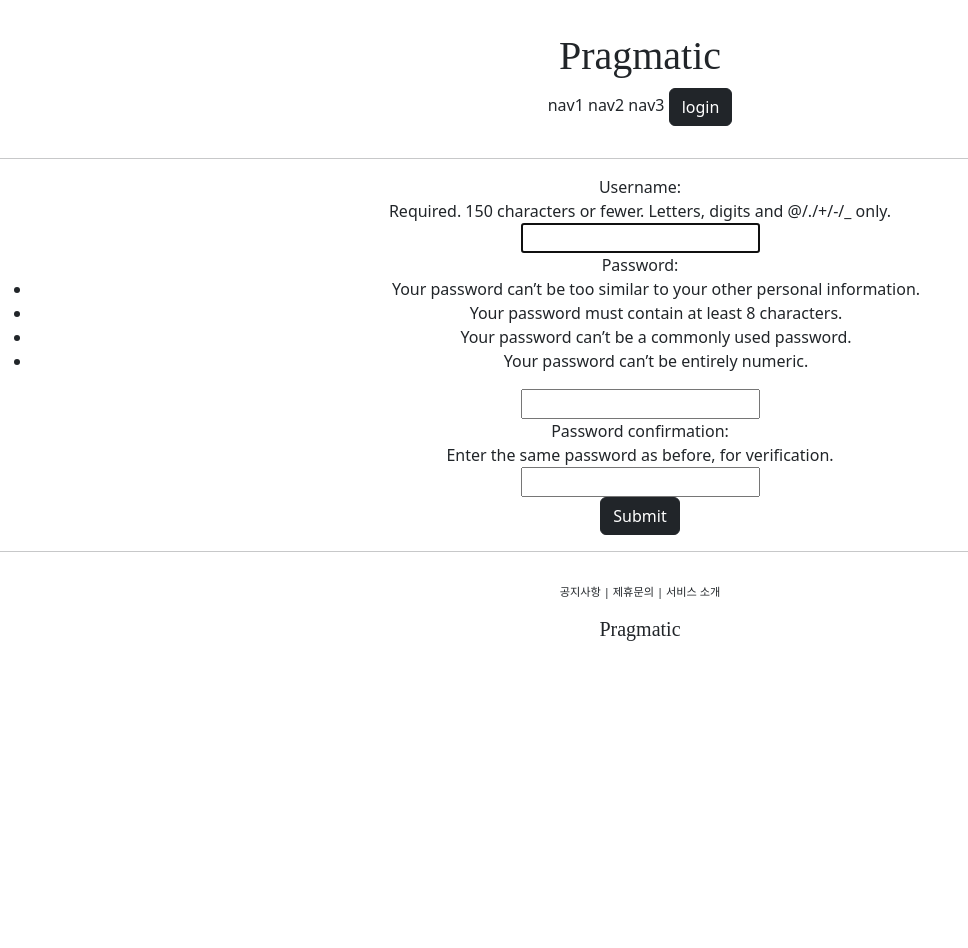
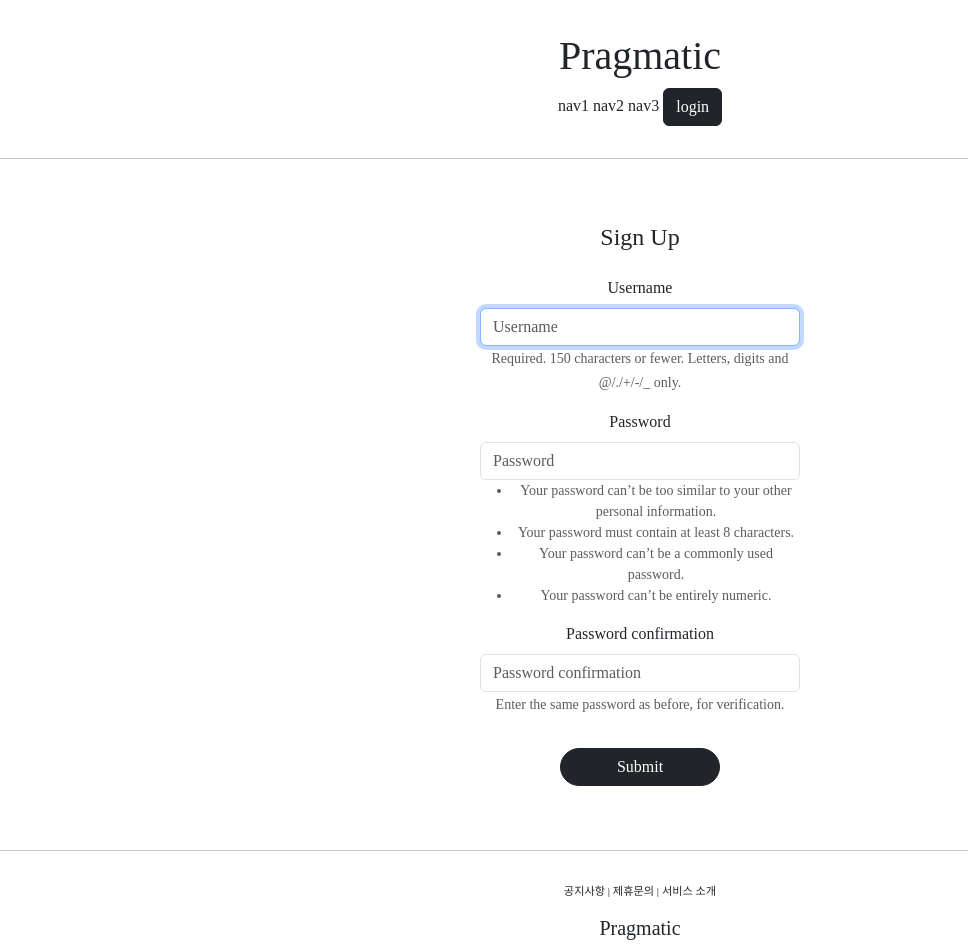
Before and after one commit to Pi9yeon/pragmatic, a Django app: page /account/create/ in a window 1280 px wide. Shown: the whole page, without its empty margins (0-968 px from the left). Before the commit the page ends 641 px from the top, so only its background shows below. Run offline with Django 5.2, Linux system fonts and the light colour scheme; some libraries are stand-ins or nearby versions; some web fonts are replaced.

Commit message:
django course 23 commit

```diff
--- a/accountapp/templates/accountapp/create.html
+++ b/accountapp/templates/accountapp/create.html
@@ -1,12 +1,16 @@
 {% extends 'base.html' %}
+{% load bootstrap4 %}
 
 {% block content %}
 
-<div style="text-align: center;">
+<div style="text-align: center; max-width: 20rem; margin: 4rem auto;">
+    <div class="mb-4">
+        <h4>Sign Up</h4>
+    </div>
     <form action="{% url 'accountapp:create' %}" method="post">
         {% csrf_token %}
-        {{ form }}
-        <input type="submit" class="btn btn-dark">
+        {% bootstrap_form form %}
+        <input type="submit" class="btn btn-dark rounded-pill col-6 mt-3">
     </form>
 </div>
 
--- a/pragmatic/settings.py
+++ b/pragmatic/settings.py
@@ -47,6 +47,7 @@ INSTALLED_APPS = [
     'django.contrib.sessions',
     'django.contrib.messages',
     'django.contrib.staticfiles',
+    'bootstrap4',
     'accountapp',
 ]
 
--- a/templates/base.html
+++ b/templates/base.html
@@ -3,7 +3,7 @@
 
 {% include 'head.html' %}
 
-<body>
+<body style="font-family: 'NanumSquare';">
     {% include 'header.html' %}
 
     <hr>
--- a/templates/head.html
+++ b/templates/head.html
@@ -15,4 +15,7 @@
 
     <!-- DEFAULT CSS LINK -->
     <link rel="stylesheet" type="text/css" href="{% static 'base.css' %}">
+
+    <!-- NAVER FONTS LINK -->
+    <link href="https://hangeul.pstatic.net/hangeul_static/css/nanum-square.css" rel="stylesheet">
 </head>
```
Also changed, not shown: accountapp/templates/accountapp/login.html (+4 -3 lines).
